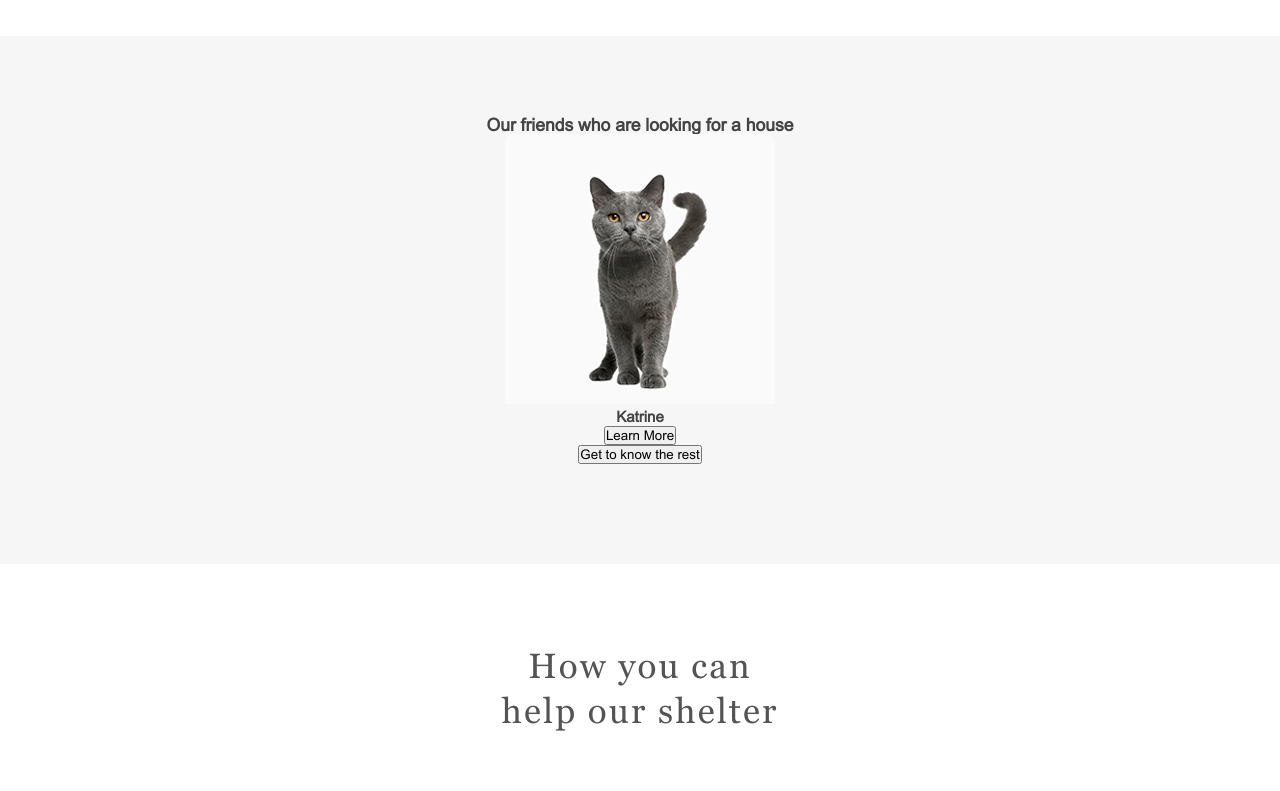
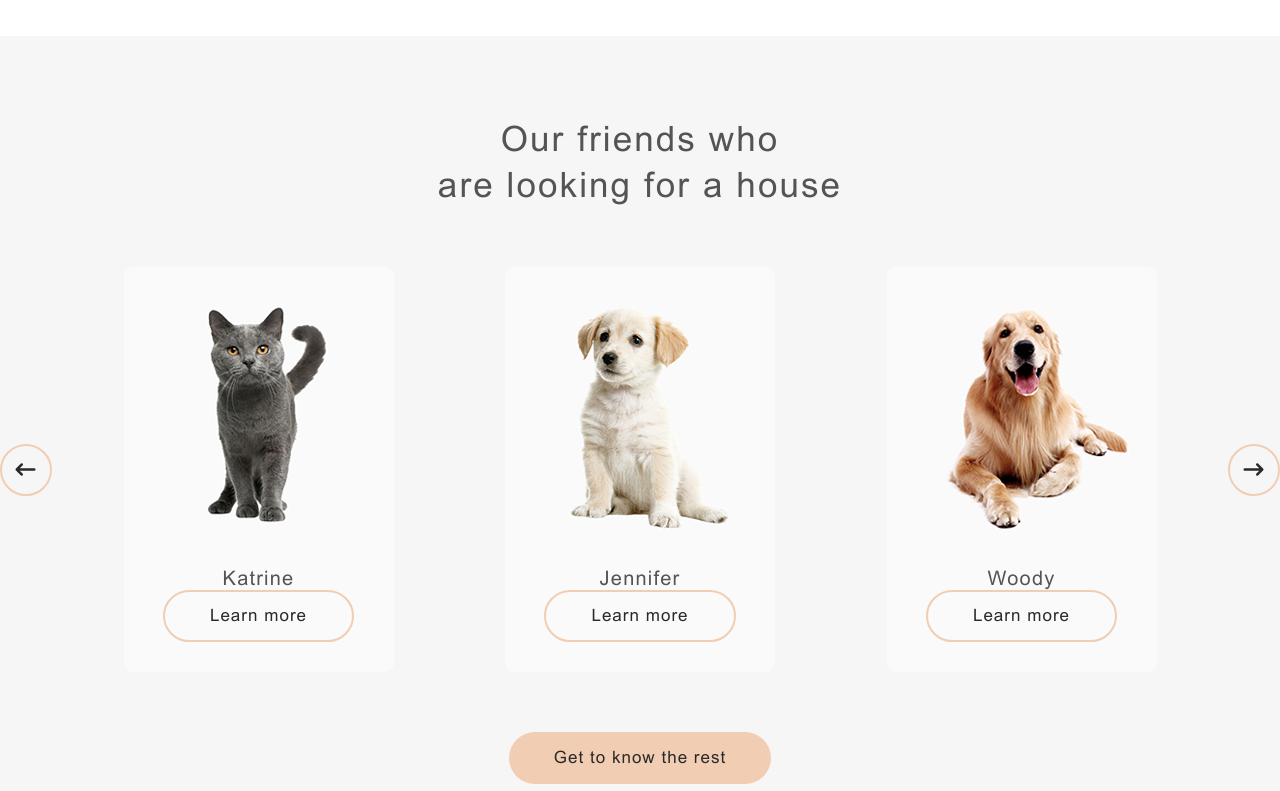
Before and after one commit to GulomjonBakirov/shelter, a plain HTML site: page pages/main/index.html in a window 1280 px wide. Shown: the part 1460-2251 px from the top of the page. Drawn offline with Linux system fonts and the light colour scheme; files whose address does not match are found by name.

```diff
--- a/pages/main/index.html
+++ b/pages/main/index.html
@@ -93,21 +93,48 @@
             </p>
           </div>
         </section>
-        <section id="pets" class="pets">
-          <h3 class="pets_top">Our friends who are looking for a house</h3>
-          <div class="pets_slider">
+
+         <section id="pets" class="pets">
+        <div class="container">
+          <h3 class="pets__heading">
+            Our friends who <br />
+            are looking for a house
+          </h3>
+          <div class="pets__slider">
+            <button class="btn-round pets__slider-btnLeft">
+              <i class="fa-solid fa-arrow-left-long"></i>
+            </button>
             <div class="card">
-              <img
-                src="../../assets/images/pets-katrine.png"
-                alt="katrine cat"
-                class="card_image"
-              />
-              <h4 class="card_text">Katrine</h4>
-              <button class="card_button" type="button">Learn More</button>
+              <div class="card-img">
+                <img src="../../assets/images/pets-katrine.png" alt="cat image" />
+              </div>
+              <p class="card-title">Katrine</p>
+              <button class="btn-outline card-btn">Learn more</button>
             </div>
+            <div class="card mx">
+              <div class="card-img">
+                <img src="../../assets/images/pets-jennifer.png" alt="puppy image" />
+              </div>
+              <p class="card-title">Jennifer</p>
+              <button class="btn-outline card-btn">Learn more</button>
+            </div>
+            <div class="card">
+              <div class="card-img">
+                <img src="../../assets/images/pets-woody.png" alt="dog image" />
+              </div>
+              <p class="card-title">Woody</p>
+              <button class="btn-outline card-btn">Learn more</button>
+            </div>
+            <button class="btn-round pets__slider-btnRight">
+              <i class="fa-solid fa-arrow-right-long"></i>
+            </button>
           </div>
-          <button class="pets_button">Get to know the rest</button>
-        </section>
+          <a href="../pets/index.html" target="_blank" class="btn pets__btn">
+            Get to know the rest
+          </a>
+        </div>
+      </section>
+
         <section id="help" class="help">
           <h3 class="help_top">How you can help our shelter</h3>
           <ul class="help_list">
--- a/pages/main/style.css
+++ b/pages/main/style.css
@@ -34,10 +34,7 @@ body {
 *:focus {
   outline: 0;
 }
-img {
-  max-width: 100%;
-  height: auto;
-}
+
 .visually-hidden {
   position: absolute;
   width: 1px;
@@ -56,6 +53,147 @@ img {
 }
 .content {
   margin-top: 60px;
+}
+
+h1,
+h2,
+h3,
+h4,
+h5,
+p {
+  color: #c4c4c4;
+  padding: 0;
+  margin: 0;
+  font-weight: 400;
+  letter-spacing: 0.06em;
+}
+
+h2 {
+  font-size: 44px;
+  line-height: 1.3;
+  letter-spacing: inherit;
+}
+
+h3 {
+  font-size: 35px;
+  line-height: 1.3;
+}
+
+h4 {
+  font-size: 20px;
+  line-height: 1.15;
+}
+
+h5 {
+  font-size: 15px;
+  line-height: 1.1;
+}
+
+p {
+  font-family: Arial, sans-serif;
+  font-size: 15px;
+  line-height: 1.6;
+  letter-spacing: inherit;
+}
+a {
+  color: inherit;
+  text-decoration: none;
+}
+
+.btn {
+  padding: 0 45px;
+  height: 52px;
+  background-color: #f1cdb3;
+  color: #292929;
+  border-radius: 100px;
+  cursor: pointer;
+  border: none;
+  font-size: 17px;
+  letter-spacing: 0.06em;
+  line-height: 1.3;
+  transition: 0.3s;
+}
+
+.btn:hover {
+  background-color: #fddcc4;
+}
+.btn-round {
+  width: 52px;
+  height: 52px;
+  display: flex;
+  align-items: center;
+  justify-content: center;
+  background-color: inherit;
+  border-radius: 50%;
+  font-size: 20px;
+  line-height: 1.15;
+  letter-spacing: 0.06em;
+  cursor: pointer;
+  border: 2px solid #f1cdb3;
+  transition: 0.3s;
+  color: #292929;
+}
+
+.btn-round:hover {
+  background-color: #fddcc4;
+  border-color: #fddcc4;
+}
+
+.btn-round:disabled {
+  pointer-events: none;
+  color: #cdcdcd;
+  border-color: #cdcdcd;
+}
+
+.btn-outline {
+  padding: 0 45px;
+  height: 52px;
+  background-color: inherit;
+  color: #292929;
+  border-radius: 100px;
+  cursor: pointer;
+  border: 2px solid #f1cdb3;
+  font-size: 17px;
+  letter-spacing: 0.06em;
+  line-height: 1.3;
+  transition: 0.3s;
+}
+
+.btn-outline:hover {
+  background-color: #fddcc4;
+  border-color: #fddcc4;
+}
+
+.card {
+  width: 270px;
+  background-color: #fafafa;
+  border-radius: 9px;
+  padding-bottom: 30px;
+  transition: 0.3s;
+  cursor: pointer;
+}
+
+.card:hover {
+  background: #fff;
+  box-shadow: 0px 2px 35px 14px rgba(13, 13, 13, 0.04);
+}
+
+.card:hover .card-btn {
+  background-color: #fddcc4;
+  border-color: #fddcc4;
+}
+
+.card-img {
+  width: 270px;
+  height: 270px;
+}
+
+.card-title {
+  margin-top: 30px;
+  font-size: 20px;
+  line-height: 23px;
+  letter-spacing: 0.06em;
+  color: #545454;
 }
 
 /* Start Screen */
@@ -223,12 +361,39 @@ header
 /* --------------------------------------------- */
 
 /* Pets Section */
+
 .pets {
-  padding: 80px 40px 100px 40px;
+  padding-top: 80px;
+  padding-bottom: 100px;
+  background-color: #f6f6f6;
   text-align: center;
-  background-color: var(--color-light-l);
 }
 
+.pets__heading {
+  color: #545454;
+}
+
+.pets__slider {
+  margin-top: 60px;
+  display: flex;
+  justify-content: space-between;
+  align-items: center;
+}
+
+.pets__slider > .card.mx {
+  margin: 0 40px;
+}
+
+.pets__btn {
+  display: inline-block;
+  margin: 60px auto 0;
+  line-height: 52px;
+}
+
+/* .card .card_button:hover {
+  border: 2px solid var(--color-primary-light);
+  background-color: var(--color-primary-light);
+} */
 /* --------------------------------------------- */
 
 /* help Section */
```
Also changed, not shown: pages/main/script.js (+167 -0 lines).
